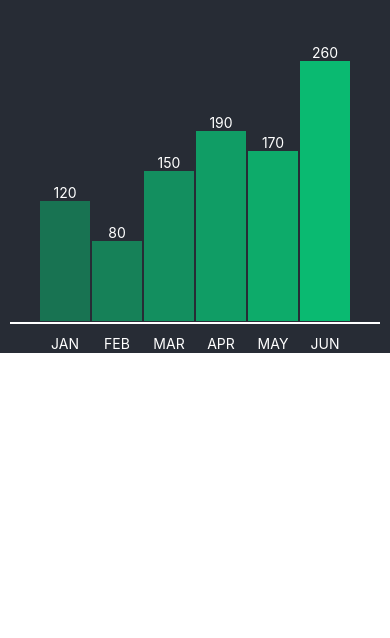
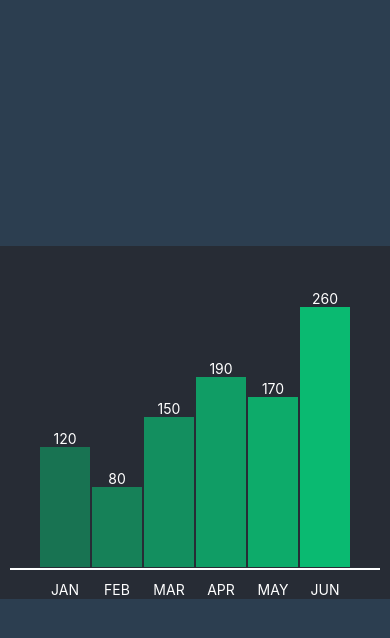
Before and after one commit to irshadvali/RNHorizontalView, a React Native app: screen / in a window 390 px wide. Shown: the top 638 px of the page. Built offline with nearby package versions, Linux system fonts and the light colour scheme.

Commit message:
new file

```diff
--- a/App.js
+++ b/App.js
@@ -6,7 +6,7 @@
 
 import React, { Component } from "react";
 import { Platform, StyleSheet, Text, View } from "react-native";
-import HomePageGradientColor from "./src/HomePageGradientColor";
+import BarChart from "./src/BarChart";
 
 const instructions = Platform.select({
   ios: "Press Cmd+R to reload,\n" + "Cmd+D or shake for dev menu",
@@ -19,7 +19,7 @@ export default class App extends Component<{}> {
   render() {
     return (
       <View style={styles.container}>
-        <HomePageGradientColor />
+        <BarChart />
       </View>
     );
   }
--- /dev/null
+++ b/src/BarChart.js
@@ -0,0 +1,35 @@
+//import liraries
+import React, { Component } from "react";
+import { View, Text, StyleSheet } from "react-native";
+import HomePageGradientColor from "./HomePageGradientColor";
+import DataResult from "./utils/DataResult";
+
+// create a component
+class BarChart extends Component {
+  constructor(props) {
+    super(props);
+    this.state = {
+      DataList: DataResult.DataList
+    };
+  }
+  render() {
+    return (
+      <View style={styles.container}>
+        <HomePageGradientColor dataResult={this.state.DataList} />
+      </View>
+    );
+  }
+}
+
+// define your styles
+const styles = StyleSheet.create({
+  container: {
+    flex: 1,
+    justifyContent: "center",
+    alignItems: "center",
+    backgroundColor: "#2c3e50"
+  }
+});
+
+//make this component available to the app
+export default BarChart;
--- a/src/HomePageGradientColor.js
+++ b/src/HomePageGradientColor.js
@@ -15,33 +15,11 @@ const width = Dimensions.get("window").width;
 import SingleHorizontalBarStyle from "./SingleHorizontalBarStyle";
 import MonthItem from "./MonthItem";
 import LinearGradient from "react-native-linear-gradient";
+import PropTypes from "prop-types";
 
 // create a component
 class HomePageGradientColor extends Component {
-  constructor(props) {
-    super(props);
-    this.state = {
-      divHeight: "0%",
-      DataList: DataResult.DataList
-    };
-    //  this._listYear = this._listYearMonth.bind();
-  }
-
-  componentWillMount() {
-    this.setState({
-      divHeight: "70%"
-    });
-    this.animatedValue = new Animated.Value(0);
-  }
-  componentDidMount() {
-    Animated.timing(this.animatedValue, {
-      toValue: 50,
-      duration: 1000,
-      easing: Easing.bounce
-    }).start();
-  }
   render() {
-    const animatedStyle = { height: this.animatedValue };
     return (
       <View style={styles.container}>
         <View
@@ -55,7 +33,7 @@ class HomePageGradientColor extends Component {
           }}
         >
           <FlatList
-            data={this.state.DataList}
+            data={this.props.dataResult}
             numColumns={6}
             contentContainerStyle={{
               justifyContent: "center",
@@ -86,7 +64,7 @@ class HomePageGradientColor extends Component {
           <View style={SingleHorizontalBarStyle.lineBorder} />
 
           <FlatList
-            data={this.state.DataList}
+            data={this.props.dataResult}
             numColumns={6}
             keyExtractor={(item, index) => index}
             renderItem={({ item }) => (
@@ -129,3 +107,9 @@ const styles = StyleSheet.create({
 
 //make this component available to the app
 export default HomePageGradientColor;
+HomePageGradientColor.propTypes = {
+  dataResult: PropTypes.object
+};
+HomePageGradientColor.defaultProps = {
+  dataResult: null
+};
```
